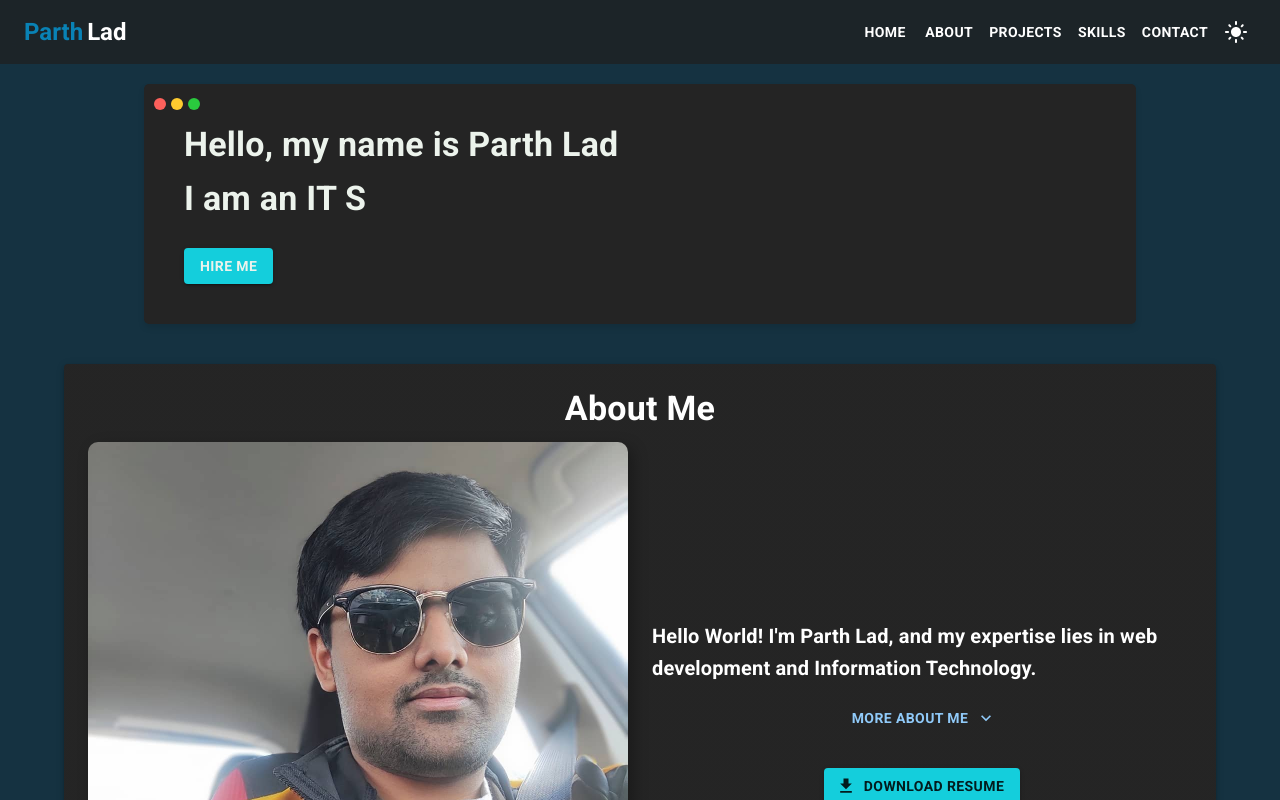
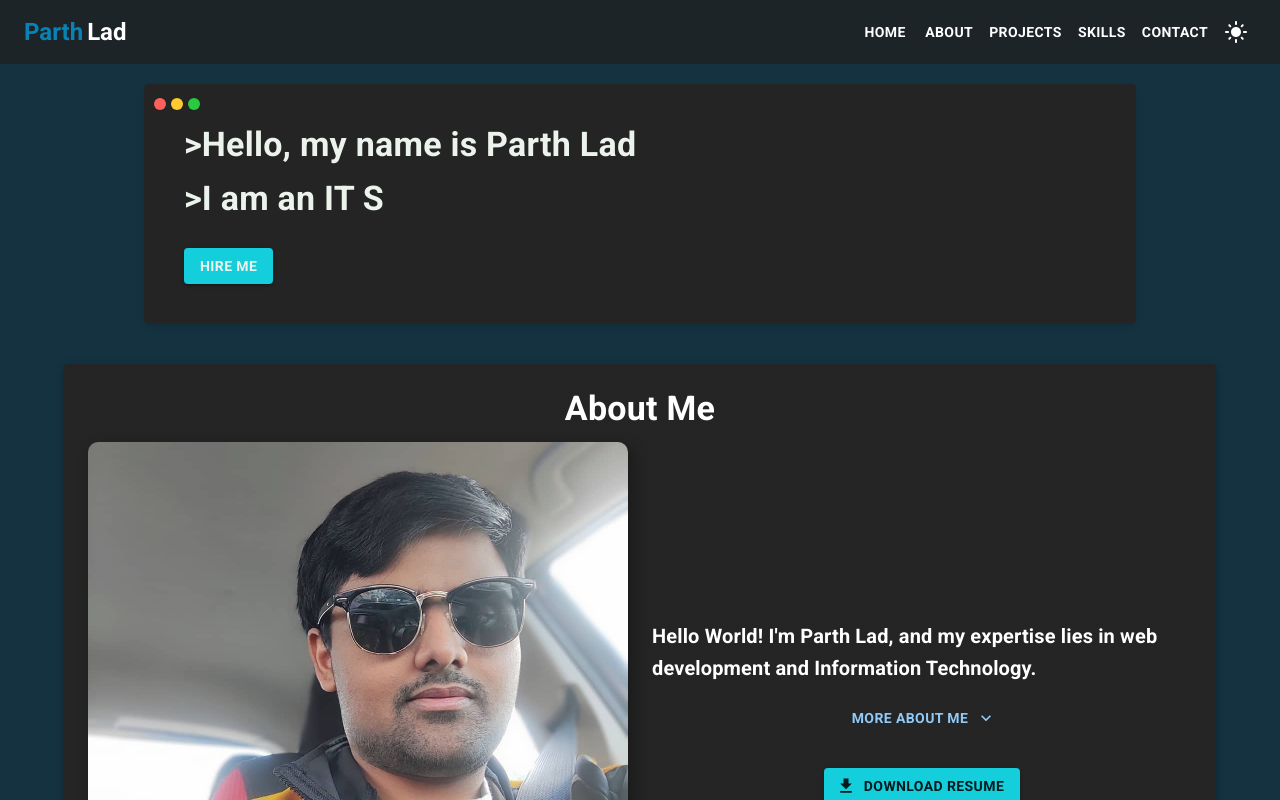
Before and after one commit to ParthKLad/web-portfolio, a React (Create React App) app: page / in a window 1280 px wide. Shown: the top 800 px of the page. Built offline with nearby package versions, Linux system fonts and the light colour scheme.

Commit message:
fixed stuff

```diff
--- a/src/components/Home.js
+++ b/src/components/Home.js
@@ -33,14 +33,14 @@ function Home({ handleNavItemClicked, navItems }) {
     return () => clearTimeout(timeout);
   }, [subIndex, index, reverse]);
 
-  return (
+   return (
     <Box
       textAlign="left"
       p={5}
       className="console-text"
       sx={{
         backgroundColor: themeType === 'dark' ? 'rgb(36, 36, 36)' : 'rgb(255, 255, 255)',
-        color: themeType === 'dark' ? 'rgb(236, 243, 236)' : 'rgb(0, 0, 0)'
+        color: themeType === 'dark' ? 'rgb(236, 243, 236)' : 'rgb(36, 36, 36)'
       }}
     >
       <div className="window-controls">
@@ -48,9 +48,9 @@ function Home({ handleNavItemClicked, navItems }) {
         <span className="minimize"></span>
         <span className="maximize"></span>
       </div>
-      <Typography variant="h4" gutterBottom>Hello, my name is Parth Lad</Typography>
+      <Typography variant="h4" gutterBottom>>Hello, my name is Parth Lad</Typography>
       <Typography variant="h4" gutterBottom>
-        I am {phrase}<span className="blinking-cursor"></span>
+        >I am {phrase}<span className="blinking-cursor"></span>
       </Typography>
       <Button
         variant="contained"
```
